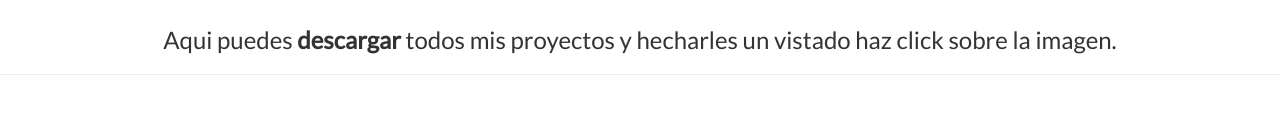
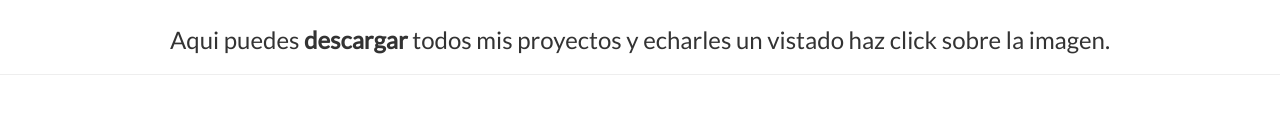
Before and after one commit to Flaresstoorm/PortFolio, a plain HTML site: page index.html in a window 1280 px wide. Shown: the part 2202-2319 px from the top of the page. Drawn offline with nearby package versions, Linux system fonts and the light colour scheme; files whose address does not match are found by name.

Commit message:
Update index.html

```diff
--- a/index.html
+++ b/index.html
@@ -158,7 +158,7 @@ type="text/javascript" charset="utf-8"></script>
 				<a href="descargas/80s.rar" download="80s.rar"><img  src="img/img6.jpg" class="grid-2"></a>
 			</div>
 		</section>
-		<h3>Aqui puedes <b>descargar</b> todos mis proyectos y hecharles un vistado haz click sobre la imagen.</h3>
+		<h3>Aqui puedes <b>descargar</b> todos mis proyectos y echarles un vistado haz click sobre la imagen.</h3>
 
 
 
```
